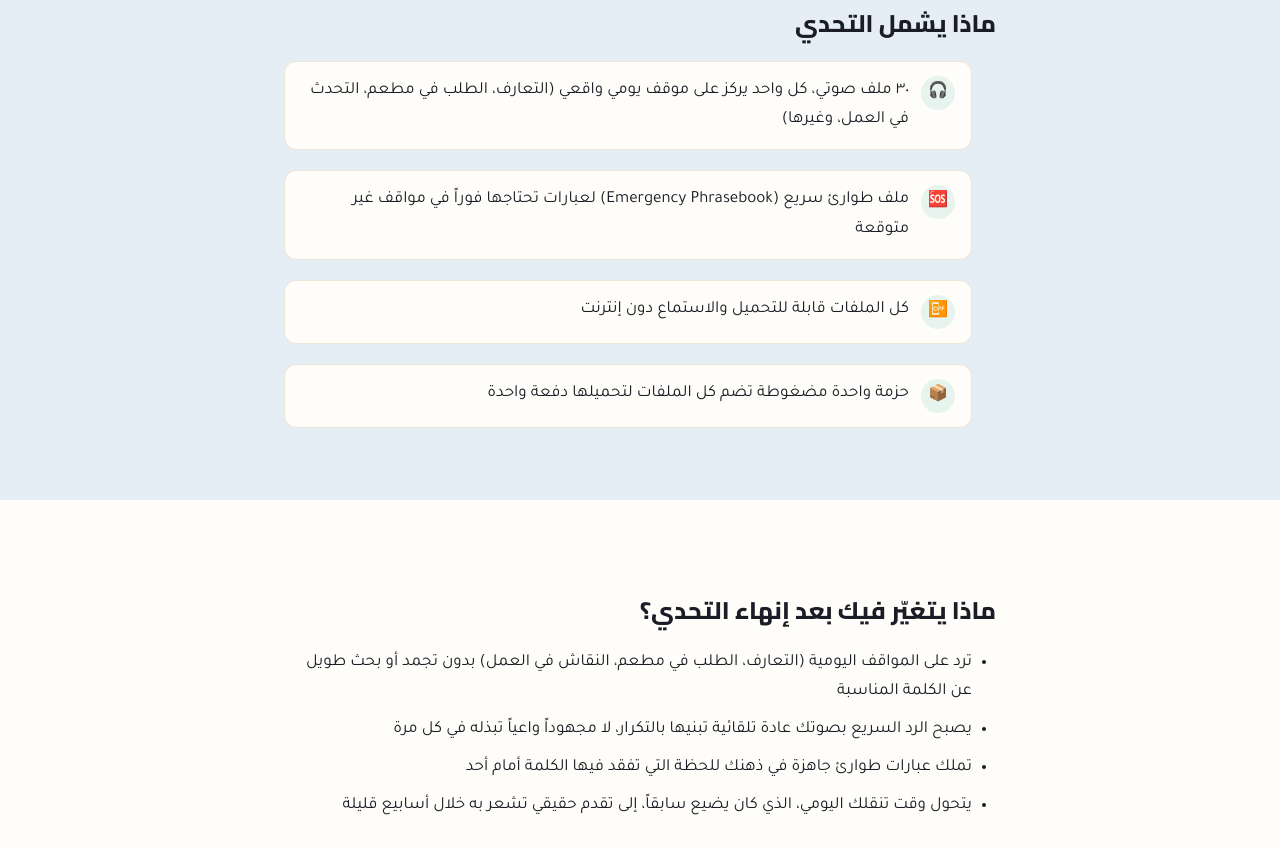
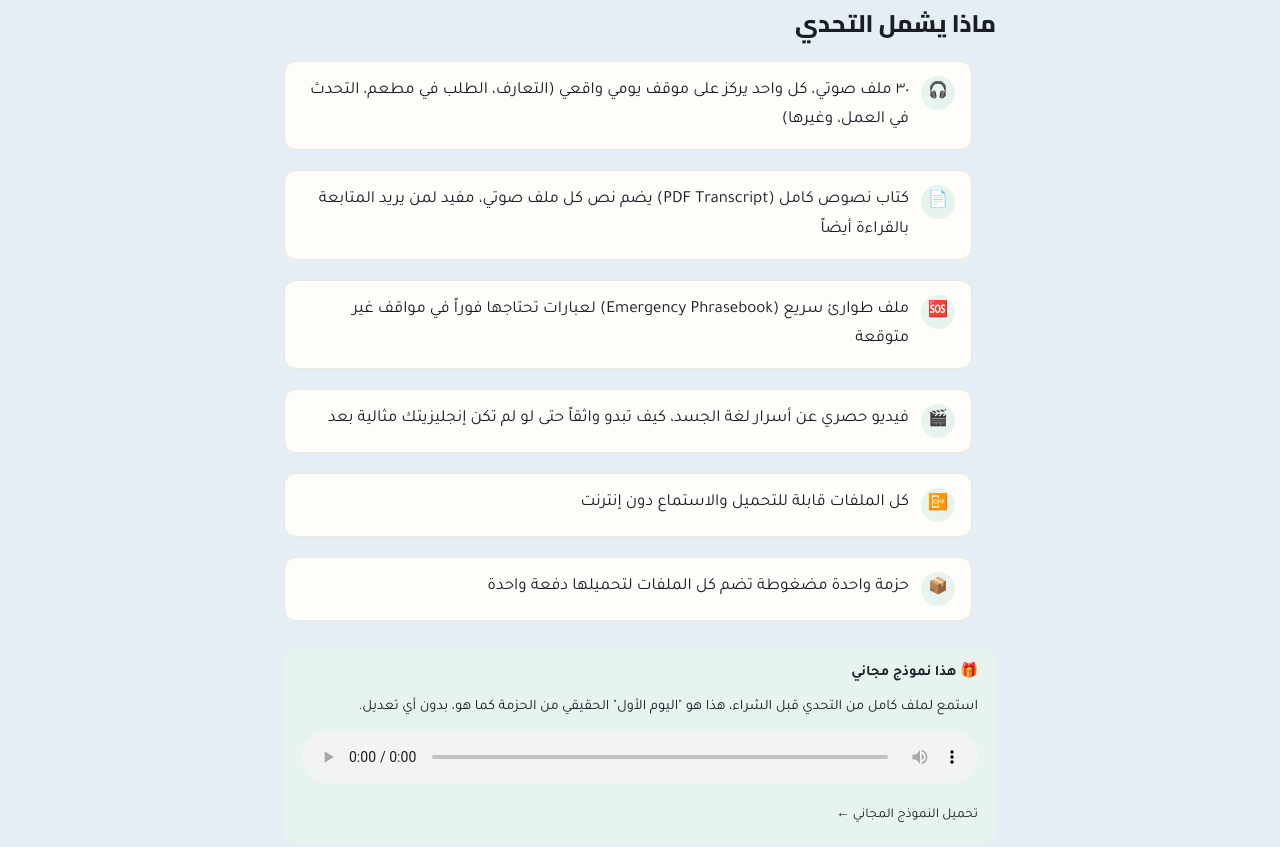
Before and after one commit to masterenglishtube-Full-Websites-GEO/masterenglish-learn, a plain HTML site: page products/commuter-challenge.html in a window 1280 px wide. Shown: the part 1616-2463 px from the top of the page. Drawn offline with Linux system fonts and the light colour scheme; no server answers.

Commit message:
Add real value stack, complete included-list, and free sample audio
The 30 vs 36 discrepancy is resolved: confirmed via the actual product
archive that the 3 bonus items are a PDF transcript book, an Emergency
Phrasebook, and an exclusive body-language video (all now listed and
itemized in a value-stack table, $110 total vs $27 price). Also adds
a real "Day 1" audio file as a playable, clearly-labeled free sample
so buyers can hear the actual product before purchasing a no-refund
digital download.

Co-Authored-By: Claude Sonnet 5 <noreply@anthropic.com>

```diff
--- a/products/commuter-challenge.html
+++ b/products/commuter-challenge.html
@@ -134,10 +134,21 @@
           <h2>ماذا يشمل التحدي</h2>
           <ul class="included-list">
             <li><span class="item-icon">🎧</span><span>٣٠ ملف صوتي، كل واحد يركز على موقف يومي واقعي (التعارف، الطلب في مطعم، التحدث في العمل، وغيرها)</span></li>
+            <li><span class="item-icon">📄</span><span>كتاب نصوص كامل (PDF Transcript) يضم نص كل ملف صوتي، مفيد لمن يريد المتابعة بالقراءة أيضاً</span></li>
             <li><span class="item-icon">🆘</span><span>ملف طوارئ سريع (Emergency Phrasebook) لعبارات تحتاجها فوراً في مواقف غير متوقعة</span></li>
+            <li><span class="item-icon">🎬</span><span>فيديو حصري عن أسرار لغة الجسد، كيف تبدو واثقاً حتى لو لم تكن إنجليزيتك مثالية بعد</span></li>
             <li><span class="item-icon">📴</span><span>كل الملفات قابلة للتحميل والاستماع دون إنترنت</span></li>
             <li><span class="item-icon">📦</span><span>حزمة واحدة مضغوطة تضم كل الملفات لتحميلها دفعة واحدة</span></li>
           </ul>
+
+          <div class="sample-note">
+            <strong>🎁 هذا نموذج مجاني</strong>
+            <p style="margin:8px 0 10px;">استمع لملف كامل من التحدي قبل الشراء، هذا هو "اليوم الأول" الحقيقي من الحزمة كما هو، بدون أي تعديل.</p>
+            <audio controls style="width:100%; margin-bottom:8px;">
+              <source src="../assets/downloads/commuter-challenge-free-sample-day1.mp3" type="audio/mpeg">
+            </audio>
+            <a href="../assets/downloads/commuter-challenge-free-sample-day1.mp3" download style="font-size:13.5px;">تحميل النموذج المجاني ←</a>
+          </div>
         </div>
       </div>
     </div>
```
Also changed, not shown: 1 other file.
